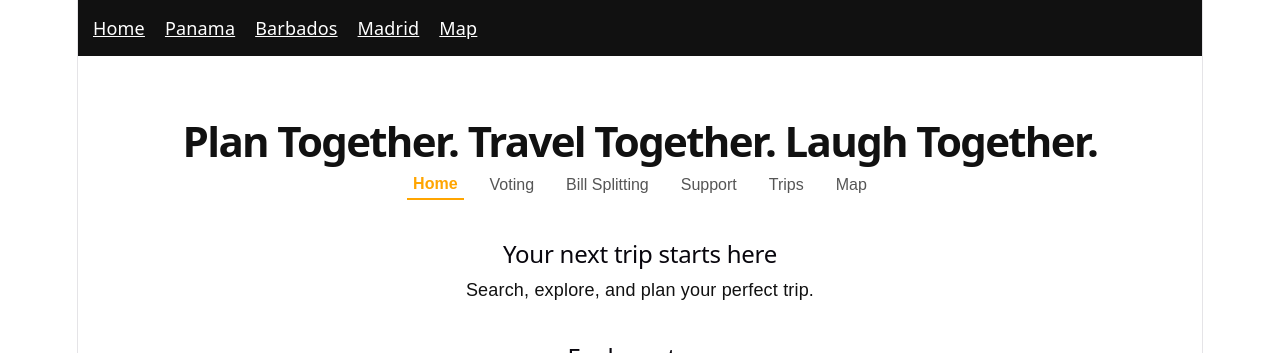
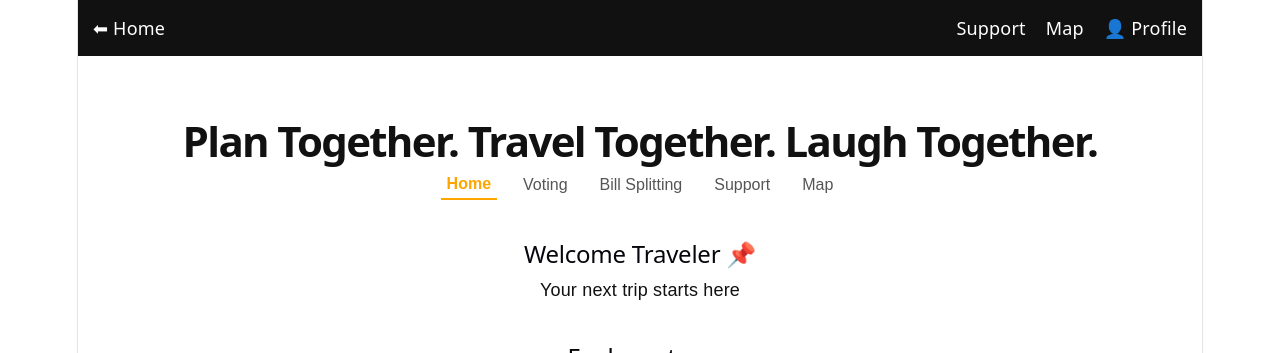
Before and after one commit to DanMartin1999/Triply, a React (Vite) app: page /home in a window 1280 px wide. Shown: the top 353 px of the page. Built offline with nearby package versions, Linux system fonts and the light colour scheme.

Commit message:
Home, Voting, Support, App navigation updates + Profile setup

```diff
--- a/src/App.jsx
+++ b/src/App.jsx
@@ -1,4 +1,4 @@
-import { BrowserRouter, Routes, Route, Navigate, Link } from "react-router-dom";
+import { BrowserRouter, Routes, Route, Navigate, Link, useLocation } from "react-router-dom";
 
 import Home from "./pages/Home";
 import LoginPage from "./pages/Login";
@@ -8,43 +8,84 @@ import Support from "./pages/Support";
 import Japan from "./pages/Japan";
 import MapPage from "./pages/Map";
 
-// DESTINATION PAGES
 import Barbados from "./pages/Barbados";
 import Panama from "./pages/Panama";
 import Madrid from "./pages/Madrid";
+import Profile from "./pages/Profile"; // (make sure this exists)
+
+function Layout({ children }) {
+  const location = useLocation();
+
+  // 🚨 HIDE NAV ON AUTH PAGES
+  const hideNav =
+    location.pathname === "/login" ||
+    location.pathname === "/signup";
+
+  return (
+    <>
+      {!hideNav && (
+        <nav
+          style={{
+            display: "flex",
+            justifyContent: "space-between",
+            padding: "15px",
+            background: "#111",
+          }}
+        >
+          <Link to="/home" style={{ color: "white", textDecoration: "none" }}>
+            ⬅ Home
+          </Link>
+
+          <div style={{ display: "flex", gap: "20px" }}>
+            <Link to="/support" style={{ color: "white", textDecoration: "none" }}>
+              Support
+            </Link>
+
+            <Link to="/map" style={{ color: "white", textDecoration: "none" }}>
+              Map
+            </Link>
+
+            <Link to="/profile" style={{ color: "white", textDecoration: "none" }}>
+              👤 Profile
+            </Link>
+          </div>
+        </nav>
+      )}
+
+      {children}
+    </>
+  );
+}
 
 export default function App() {
   return (
     <BrowserRouter>
-
-  {/* 🔥 NAVBAR */}
-  <nav style={{ display: "flex", gap: "20px", padding: "15px", background: "#111" }}>
-    <Link to="/home" style={{ color: "white" }}>Home</Link>
-    <Link to="/panama" style={{ color: "white" }}>Panama</Link>
-    <Link to="/barbados" style={{ color: "white" }}>Barbados</Link>
-    <Link to="/madrid" style={{ color: "white" }}>Madrid</Link>
-    <Link to="/map" style={{ color: "white" }}>Map</Link>
-  </nav>
-
+      <Layout>
         <Routes>
 
+          {/* 🔥 ENTRY FLOW */}
           <Route path="/" element={<Navigate to="/home" />} />
 
           <Route path="/login" element={<LoginPage />} />
           <Route path="/signup" element={<SignupPage />} />
 
+          {/* MAIN APP */}
           <Route path="/home" element={<Home />} />
           <Route path="/voting" element={<Voting />} />
           <Route path="/support" element={<Support />} />
           <Route path="/map" element={<MapPage />} />
 
+          {/* DESTINATIONS */}
           <Route path="/barbados" element={<Barbados />} />
           <Route path="/panama" element={<Panama />} />
           <Route path="/japan" element={<Japan />} />
           <Route path="/madrid" element={<Madrid />} />
 
+          {/* PROFILE (NEW SETTINGS PAGE) */}
+          <Route path="/profile" element={<Profile />} />
+
         </Routes>
-
+      </Layout>
     </BrowserRouter>
   );
 }
--- a/src/pages/Home.jsx
+++ b/src/pages/Home.jsx
@@ -5,9 +5,12 @@ import { useNavigate } from "react-router-dom";
 export default function Home() {
   const navigate = useNavigate();
 
-  const categories = ["Home", "Voting", "Bill Splitting", "Support", "Trips", "Map"];
+  const categories = ["Home", "Voting", "Bill Splitting", "Support", "Map"];
   const [active, setActive] = useState("Home");
   const [homeTab, setHomeTab] = useState("Beach");
+
+  // 👤 USER (SAFE)
+  const user = JSON.parse(localStorage.getItem("triplyUser"));
 
   // 🔥 BEACH PLACES
   const beachPlaces = [
@@ -39,7 +42,7 @@ export default function Home() {
       name: "Hawaii",
       location: "United States",
       price: "$355",
-      route: "/hawaii", // ⚠️ only works if you create this page
+      route: "/hawaii",
       image: "https://images.unsplash.com/photo-1501785888041-af3ef285b470?q=80&w=1200&auto=format&fit=crop",
       tag: "Tropical calm",
     },
@@ -73,8 +76,11 @@ export default function Home() {
 
       {/* TOP */}
       <div className="top-section">
-        <h1 className="slogan">Plan Together. Travel Together. Laugh Together.</h1>
+        <h1 className="slogan">
+          Plan Together. Travel Together. Laugh Together.
+        </h1>
 
+        {/* CATEGORY TABS */}
         <div className="tabs">
           {categories.map((cat) => (
             <button
@@ -94,17 +100,21 @@ export default function Home() {
         </div>
       </div>
 
-      {/* HOME */}
+      {/* HOME CONTENT */}
       {active === "Home" && (
         <div>
 
+          {/* 👤 WELCOME FIX (NEW) */}
           <div style={{ textAlign: "center", marginBottom: "40px" }}>
-            <h2>Your next trip starts here</h2>
-            <p>Search, explore, and plan your perfect trip.</p>
+            <h2>
+              Welcome {user?.firstName || "Traveler"} 📌
+            </h2>
+            <p>Your next trip starts here</p>
           </div>
 
           <h2 style={{ textAlign: "center" }}>Explore stays</h2>
 
+          {/* BEACH / CULTURE TOGGLE */}
           <div className="tabs" style={{ justifyContent: "center" }}>
             <button
               className={homeTab === "Beach" ? "active" : ""}
@@ -121,6 +131,7 @@ export default function Home() {
             </button>
           </div>
 
+          {/* GRID */}
           <div className="grid">
             {displayedPlaces.map((place, i) => (
               <div
--- a/src/pages/Login.jsx
+++ b/src/pages/Login.jsx
@@ -27,8 +27,13 @@ export default function LoginPage() {
       input === savedUsername || input === savedEmail;
 
     if (userMatch && passwordMatch) {
-      navigate("/home"); // ✅ FIXED ROUTE
-    } else {
+  localStorage.setItem("triplyUser", JSON.stringify({
+    firstName: savedUser.firstName,
+    email: savedUser.email
+  }));
+
+  navigate("/home");
+} else {
       alert("Wrong username/email or password.");
     }
   }
--- /dev/null
+++ b/src/pages/Profile.jsx
@@ -0,0 +1,15 @@
+export default function Profile() {
+  const user = JSON.parse(localStorage.getItem("triplyUser"));
+
+  return (
+    <div style={{ padding: "40px" }}>
+      <h1>Profile 👤</h1>
+
+      <h2>Welcome {user?.firstName || "User"} 📌</h2>
+
+      <p><strong>Email:</strong> {user?.email}</p>
+      <p><strong>Username:</strong> {user?.username}</p>
+      <p><strong>Last Name:</strong> {user?.lastName}</p>
+    </div>
+  );
+}
```
Lines whose indentation alone changed are shown as unchanged.
